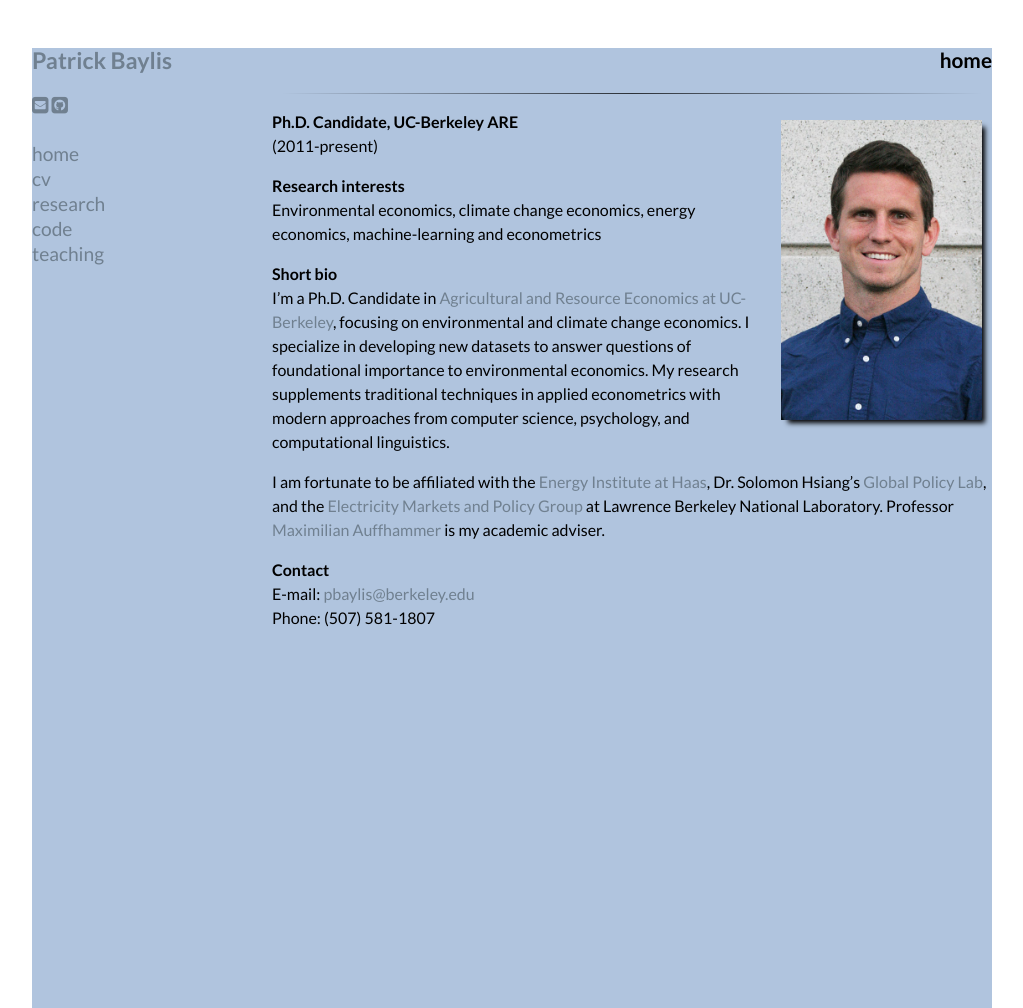
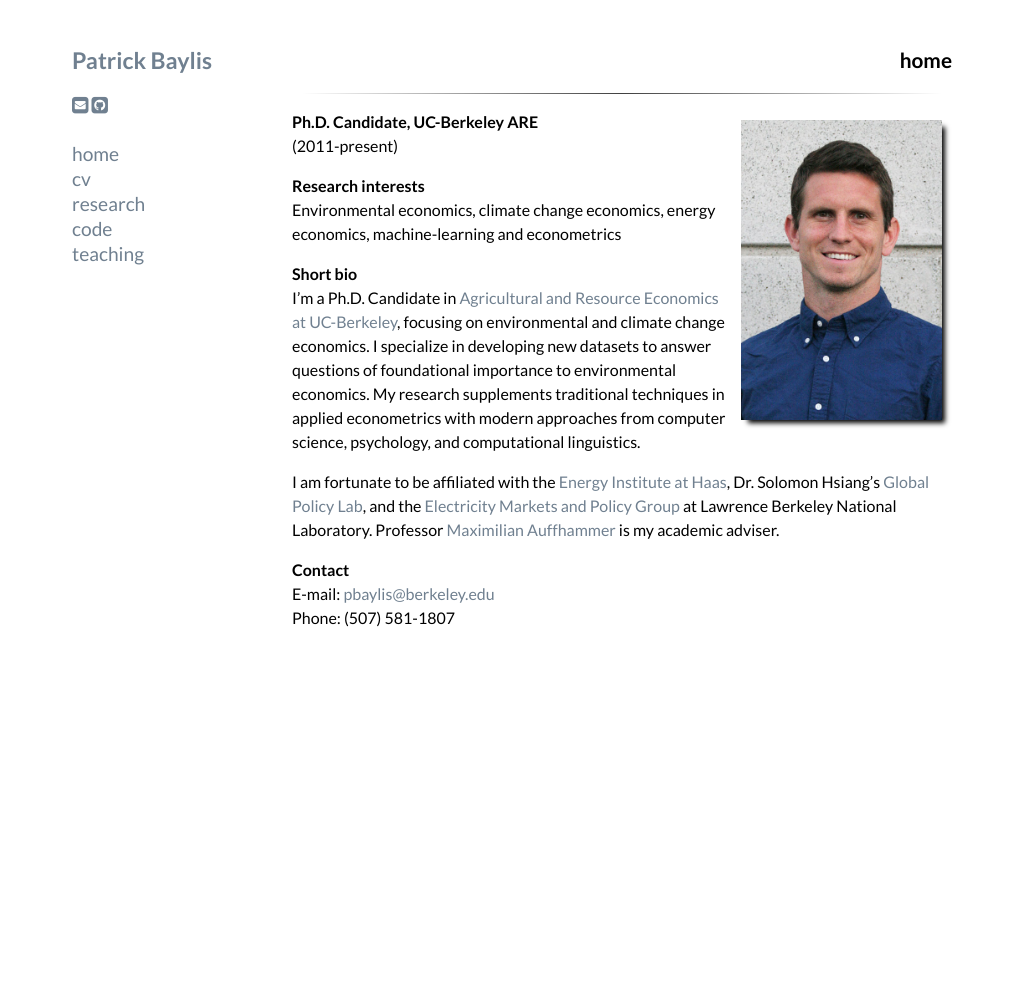
Before and after one commit to pbaylis/pbaylis.github.io, a Jekyll site: the page built from index.markdown, in a window 1280 px wide. Shown: the whole page, without its empty margins (128-1151 px from the left). Built offline with Jekyll 4.4.1, drawn with Linux system fonts in a browser that asks for light colours; nearby versions of some CDN libraries; Markdown is read by kramdown in place of the engine named in the settings; after the commit the page ends 948 px from its top, so only the background shows below that.

Commit message:
okay that was a bad idea

```diff
--- a/css/main.css
+++ b/css/main.css
@@ -93,9 +93,7 @@ ul.posts span {
 .site {
   font-size: 100%;
   text-align: left;
-  width: 60em;
-  height: 60em;
-  background-color: #b0c4de;
+  width: 55em;
   margin: 3em auto 2em;
   line-height: 1.5em;
 }
```
